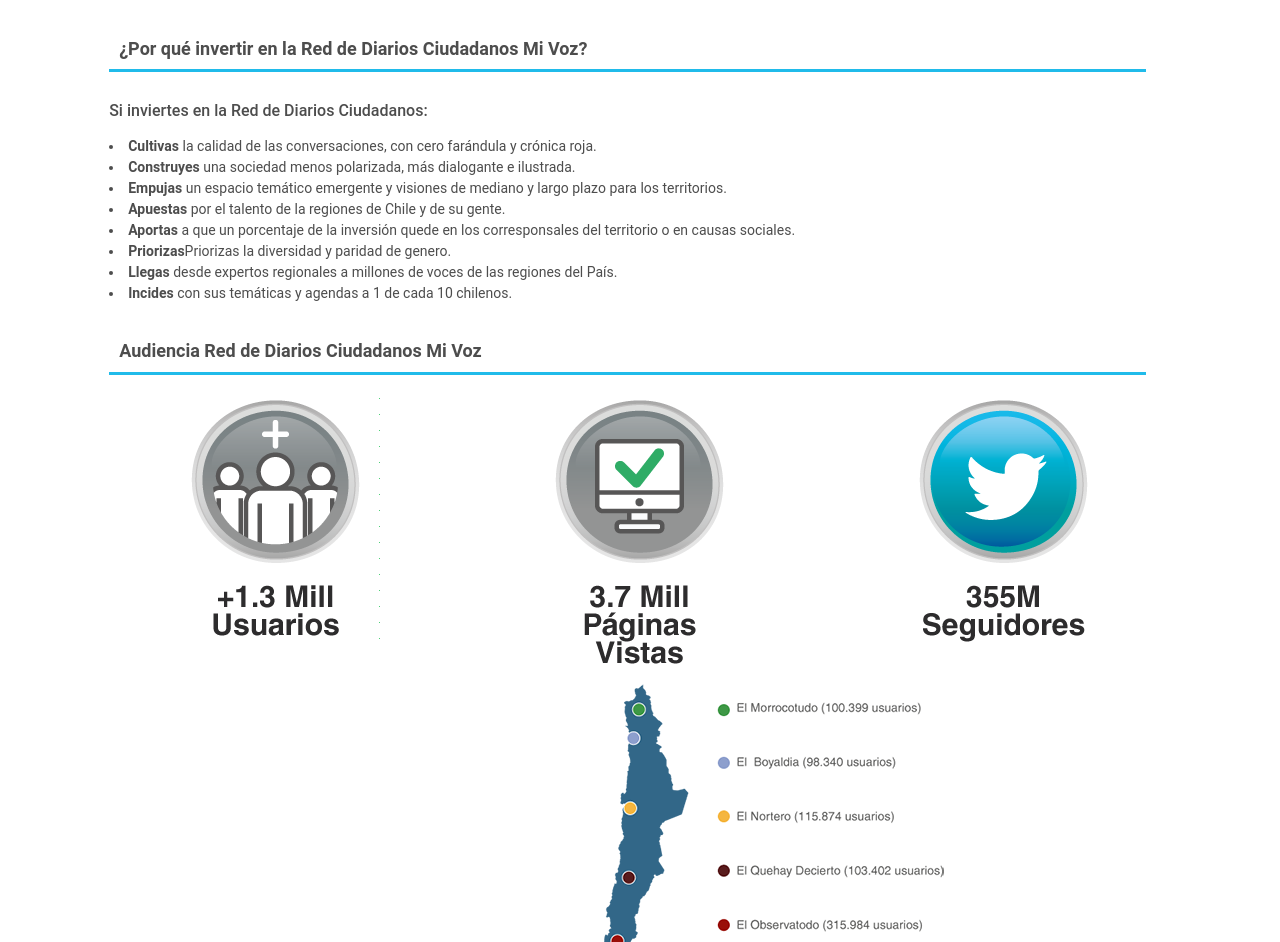
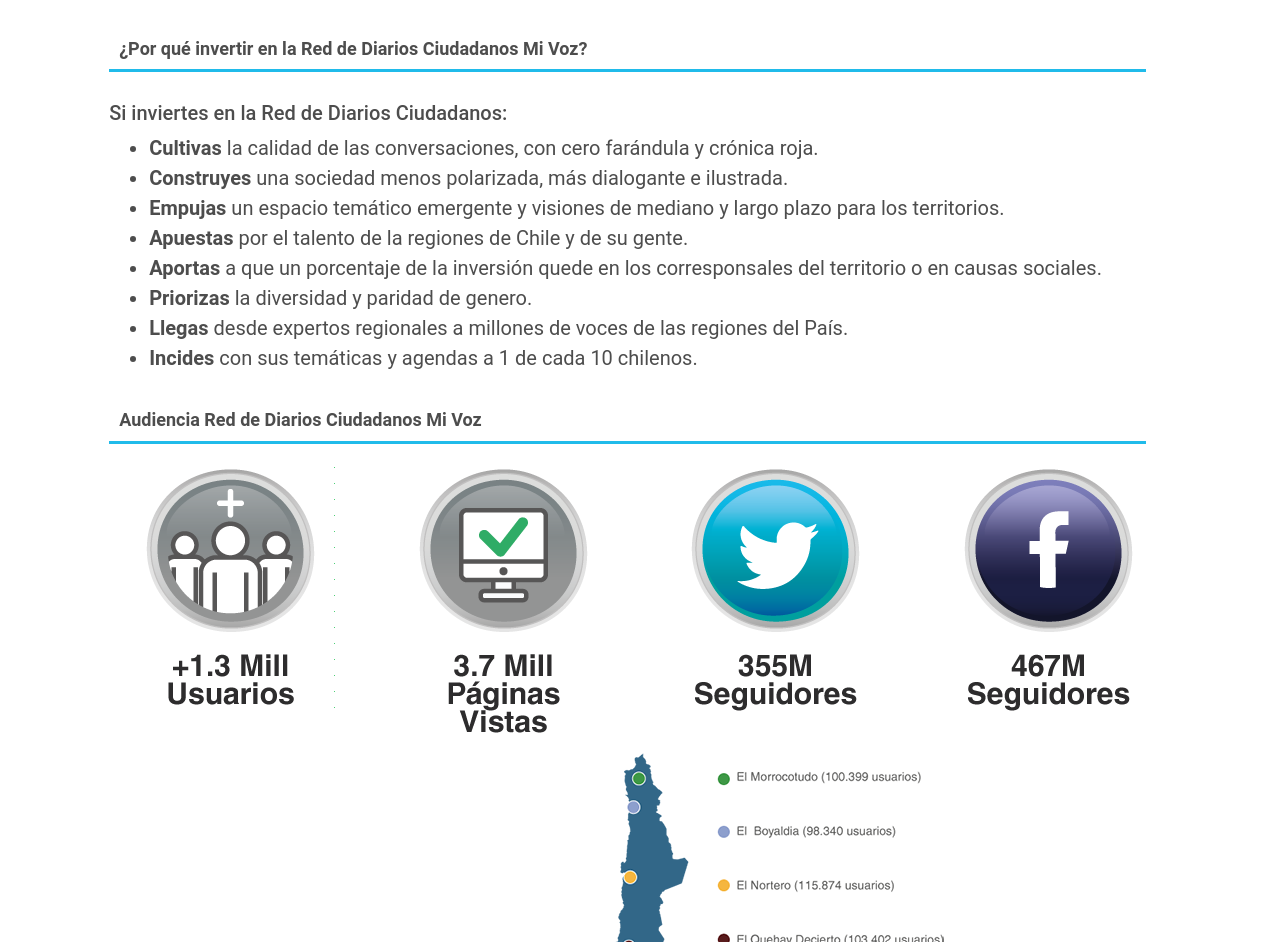
Before and after one commit to mivoz/mivoz-comercial, a plain HTML site: page index.html in a window 1280 px wide. Shown: the part 441-1383 px from the top of the page. Drawn offline with nearby package versions, Linux system fonts and the light colour scheme.

Commit message:
Fix: add facebook

```diff
--- a/css/style.css
+++ b/css/style.css
@@ -69,8 +69,8 @@ div#block-frasenosotros p {
 .center-image{
     text-align: center;
 }
-.text-comercial > ul > li{
-    font-size: 16px;
+ul.text-comercial li{
+    font-size: 20px !important;
 }
 .footer ul.listado-footer li, .footer ul.listado-footer-1 li{
     list-style-type: disc !important;
@@ -126,7 +126,7 @@ html.js .node-type-noticia fieldset.collapsed{
 body {
     font-family: 'Roboto';
     color: #4d4d4d;
-	font-size: 14px
+	font-size: 14px;
 }
 
 /* Header */
--- a/index.html
+++ b/index.html
@@ -75,17 +75,17 @@
 		      		<h2 class="block-title">¿Por qué invertir en la Red de Diarios Ciudadanos Mi Voz?</h2>
 				</section>
 				<br />
-				<h6>Si inviertes en la Red de Diarios Ciudadanos:</h6>
-				<p class="text-comercial">
+				<h5>Si inviertes en la Red de Diarios Ciudadanos:</h5>
+				<ul class="text-comercial">
 					<li><strong>Cultivas</strong> la calidad de las conversaciones, con cero farándula y crónica roja.</li>
 					<li><strong>Construyes</strong> una sociedad menos polarizada, más dialogante e ilustrada.</li>
 					<li><strong>Empujas</strong> un espacio temático emergente y visiones de mediano y largo plazo para los territorios.</li>
 					<li><strong>Apuestas</strong> por el talento  de la regiones de Chile y de su gente.</li>
 					<li><strong>Aportas</strong> a que un porcentaje de la inversión quede en los corresponsales del territorio o en causas sociales.</li>
-					<li><strong>Priorizas</strong>Priorizas la diversidad y paridad de genero.</li>
+					<li><strong>Priorizas</strong> la diversidad y paridad de genero.</li>
 					<li><strong>Llegas</strong> desde expertos regionales a millones de voces de las regiones del País.</li>
 					<li><strong>Incides</strong> con sus temáticas y agendas a 1 de cada 10 chilenos.</li>
-				</p>
+				</ul>
 			</div>
 		</div>
 		<div class="row">
@@ -95,9 +95,10 @@
 		      		<h2 class="block-title">Audiencia Red de Diarios Ciudadanos Mi Voz</h2>
 				</section>
 				<div class="row">
-					<div class="col-sm-4 center-image"><img class="img-fluid" src="img/usuarios01.png"></div>
-					<div class="col-sm-4 center-image"><img class="img-fluid" src="img/paginas_vistas01.png"></div>
-					<div class="col-sm-4 center-image"><img class="img-fluid" src="img/twitter.png"></div>
+					<div class="col-md-6 col-lg-3 center-image"><img class="img-fluid" src="img/usuarios01.png"></div>
+					<div class="col-md-6 col-lg-3 center-image"><img class="img-fluid" src="img/paginas_vistas01.png"></div>
+					<div class="col-md-6 col-lg-3 center-image"><img class="img-fluid" src="img/twitter.png"></div>
+					<div class="col-md-6 col-lg-3 center-image"><img class="img-fluid" src="img/facebook.png"></div>
 				</div>
 			</div>
 		</div>
```
